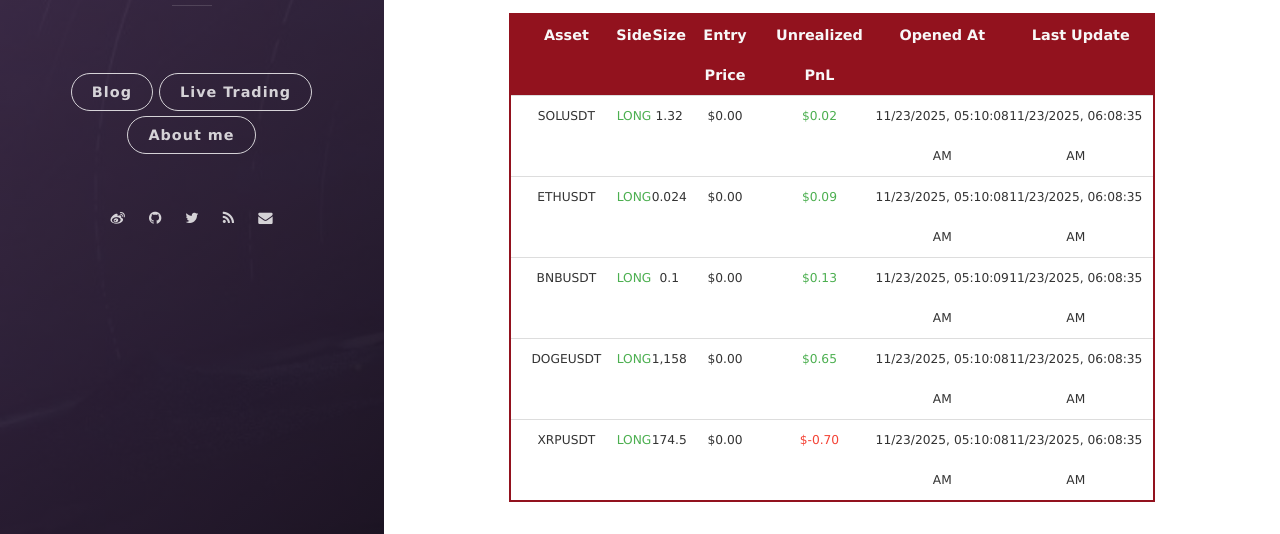
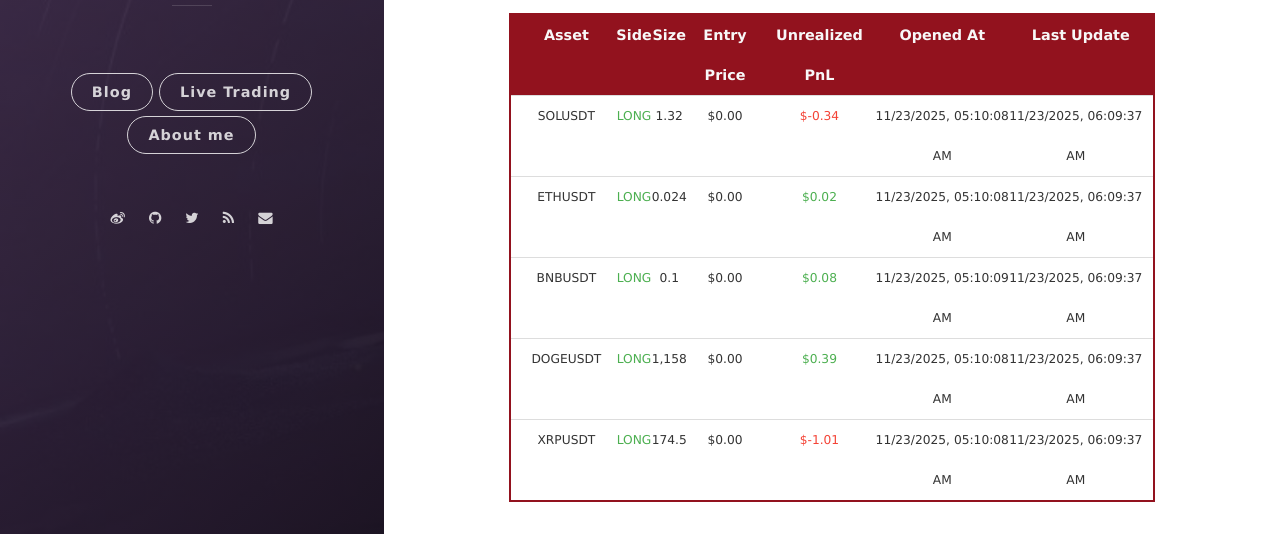
Before and after one commit to leeyegy/leeyegy.github.io, a Jekyll site: the page built from live-trading.html, in a window 1280 px wide and 1188 px high. Shown: the part 586-1120 px from the top of the window. Built offline with Jekyll 4.4.1, drawn with Linux system fonts in a browser that asks for light colours; nearby versions of some CDN libraries.

Commit message:
AccountMonitor: refresh positions 2025-11-23T14:09:37+08:00

```diff
--- a/assets/data/binance/positions.json
+++ b/assets/data/binance/positions.json
@@ -4,44 +4,44 @@
     "side": "LONG",
     "size": 1.32,
     "entryPrice": 0.0,
-    "unrealizedPnl": 0.01713086,
+    "unrealizedPnl": -0.3432,
     "openedAt": "2025-11-23T13:10:08+08:00",
-    "reportedAt": "2025-11-23T14:08:35+08:00"
+    "reportedAt": "2025-11-23T14:09:37+08:00"
   },
   {
     "symbol": "ETHUSDT",
     "side": "LONG",
     "size": 0.024,
     "entryPrice": 0.0,
-    "unrealizedPnl": 0.08737544,
+    "unrealizedPnl": 0.0204,
     "openedAt": "2025-11-23T13:10:08+08:00",
-    "reportedAt": "2025-11-23T14:08:35+08:00"
+    "reportedAt": "2025-11-23T14:09:37+08:00"
   },
   {
     "symbol": "BNBUSDT",
     "side": "LONG",
     "size": 0.1,
     "entryPrice": 0.0,
-    "unrealizedPnl": 0.133,
+    "unrealizedPnl": 0.07947399,
     "openedAt": "2025-11-23T13:10:09+08:00",
-    "reportedAt": "2025-11-23T14:08:35+08:00"
+    "reportedAt": "2025-11-23T14:09:37+08:00"
   },
   {
     "symbol": "DOGEUSDT",
     "side": "LONG",
     "size": 1158.0,
     "entryPrice": 0.0,
-    "unrealizedPnl": 0.64866528,
+    "unrealizedPnl": 0.39372,
     "openedAt": "2025-11-23T13:10:08+08:00",
-    "reportedAt": "2025-11-23T14:08:35+08:00"
+    "reportedAt": "2025-11-23T14:09:37+08:00"
   },
   {
     "symbol": "XRPUSDT",
     "side": "LONG",
     "size": 174.5,
     "entryPrice": 0.0,
-    "unrealizedPnl": -0.70066287,
+    "unrealizedPnl": -1.0121,
     "openedAt": "2025-11-23T13:10:08+08:00",
-    "reportedAt": "2025-11-23T14:08:35+08:00"
+    "reportedAt": "2025-11-23T14:09:37+08:00"
   }
 ]
```
